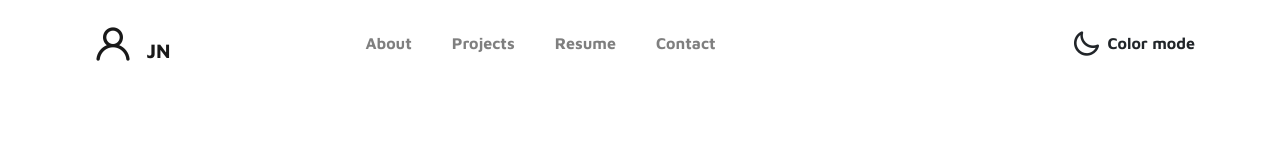
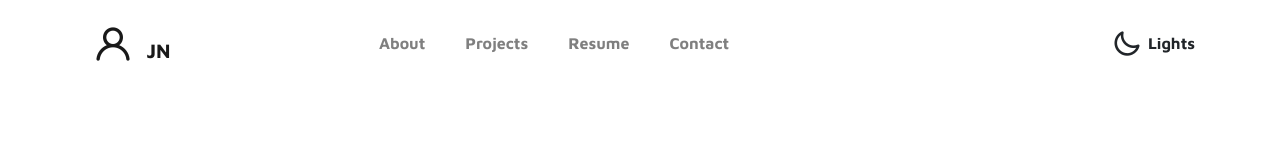
Before and after one commit to jennguyen2/jennguyen2.github.io, a plain HTML site: page index.html in a window 1280 px wide. Shown: the top 160 px of the page. Drawn offline with Linux system fonts and the light colour scheme.

Commit message:
lights index.html

```diff
--- a/index.html
+++ b/index.html
@@ -55,7 +55,7 @@ Tooplate 2115 Marvel|https://www.tooplate.com/view/2115-marvel
                     <div class="ml-lg-4">
                       <div class="color-mode d-lg-flex justify-content-center align-items-center">
                         <i class="color-mode-icon"></i>
-                        Color mode
+                        Lights
                       </div>
                     </div>
                 </ul>
```
